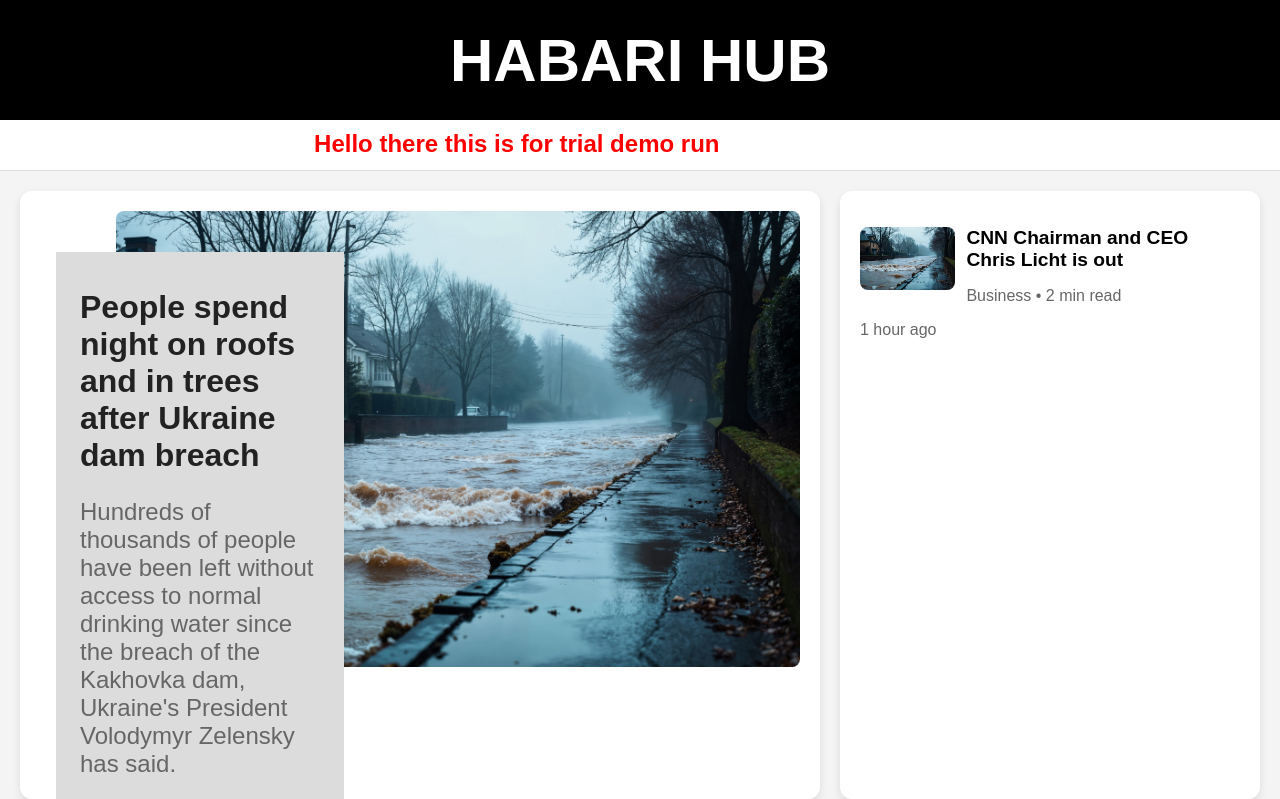
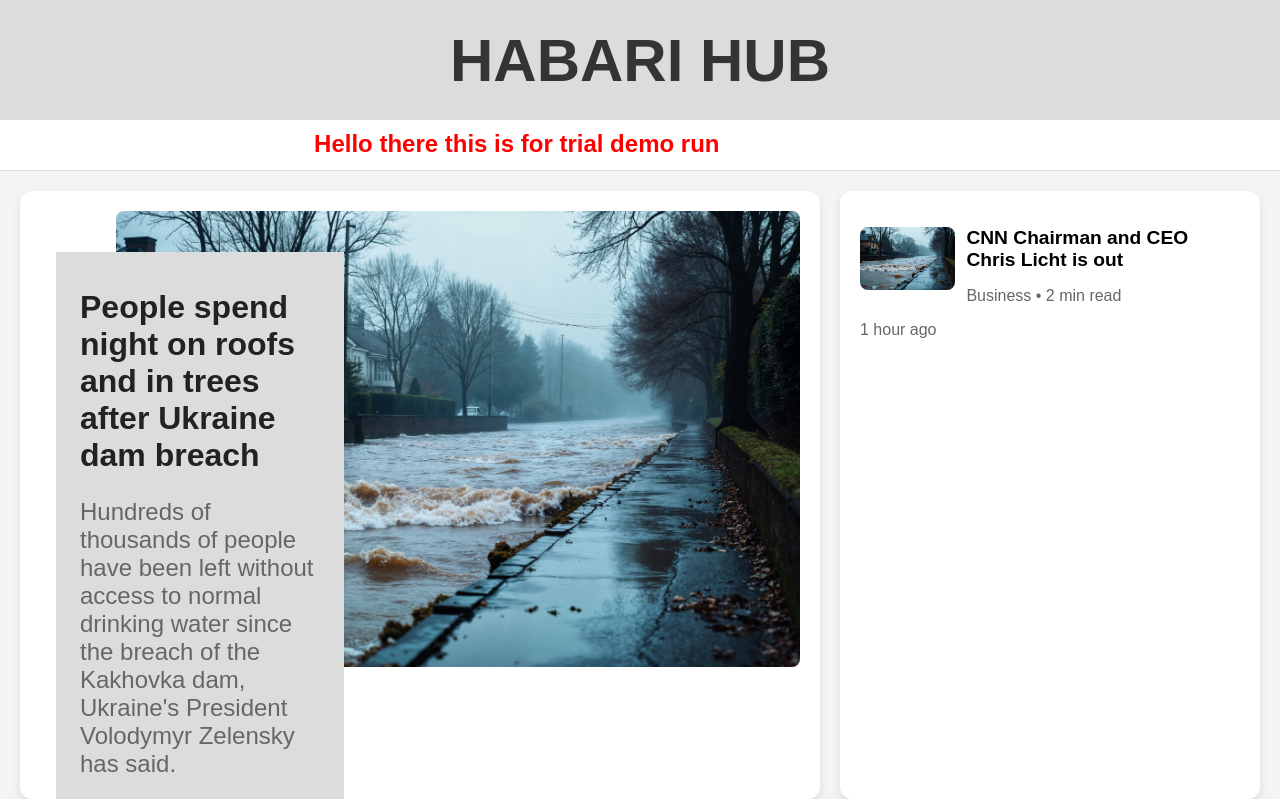
Before and after one commit to LightSentinel691/Habari-Hub, a plain HTML site: page index.html in a window 1280 px wide. Shown: the top 799 px of the page. Drawn offline with Linux system fonts and the light colour scheme; no server answers.

Commit message:
Update header colors for improved visibility and consistency

```diff
--- a/styles.css
+++ b/styles.css
@@ -8,8 +8,8 @@ body {
 
 /* Moving Text  */
 header {
-  color: white;
-  background-color: black;
+  color: #343434;
+  background-color: #DCDCDC;
   display: flex;
   justify-content: center;
   align-items: center;
```
